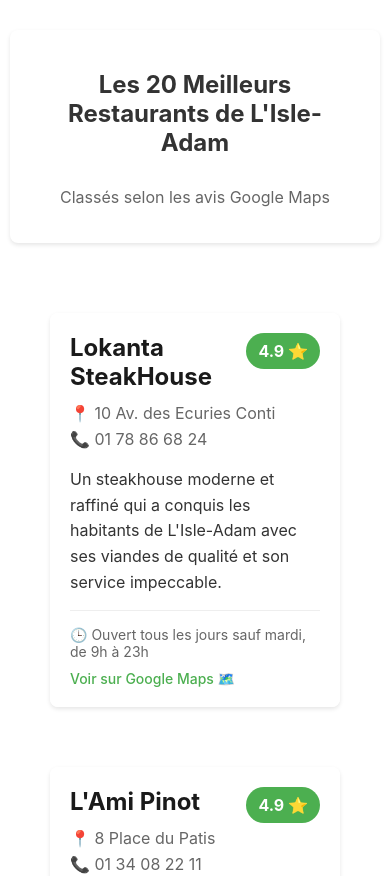
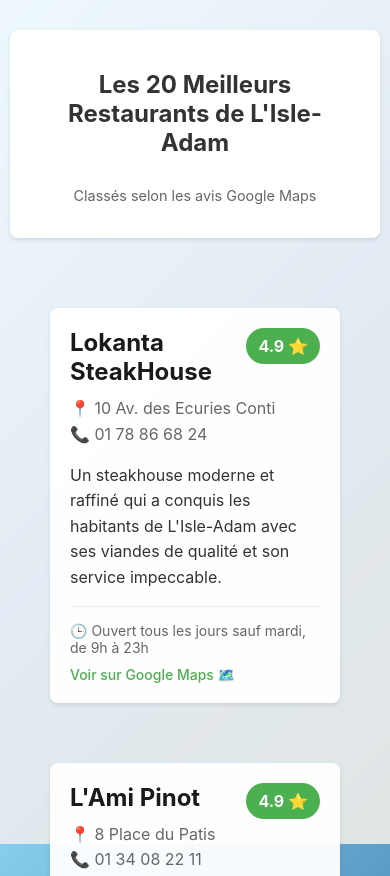
Before and after one commit to celdeldel/top-restaurants-isle-adam, a React (Create React App) app: page / in a window 390 px wide. Shown: the top 876 px of the page. Built offline with nearby package versions, Linux system fonts and the light colour scheme.

Commit message:
Mise à jour du fond avec un dégradé aux couleurs de L'Isle-Adam

```diff
--- a/src/index.css
+++ b/src/index.css
@@ -5,9 +5,13 @@
     sans-serif;
   -webkit-font-smoothing: antialiased;
   -moz-osx-font-smoothing: grayscale;
-  background: url('/images/isle-adam-bg.jpg') no-repeat center center fixed;
-  background-size: cover;
+  background: linear-gradient(135deg,
+    #87CEEB 0%, /* Bleu ciel */
+    #4682B4 50%, /* Bleu acier - couleur de l'Oise */
+    #2F4F4F 100% /* Vert foncé - représentant la végétation */
+  );
   min-height: 100vh;
+  background-attachment: fixed;
 }
 
 body::before {
@@ -17,7 +21,7 @@
   left: 0;
   right: 0;
   bottom: 0;
-  background: rgba(255, 255, 255, 0.9);
+  background: rgba(255, 255, 255, 0.85);
   z-index: -1;
 }
 
@@ -47,3 +51,17 @@
   margin: 0;
   padding: 20px;
 }
+
+@media (max-width: 768px) {
+  .App {
+    padding: 10px;
+  }
+
+  h1 {
+    font-size: 1.8rem;
+  }
+
+  .subtitle {
+    font-size: 0.9rem;
+  }
+}
```
